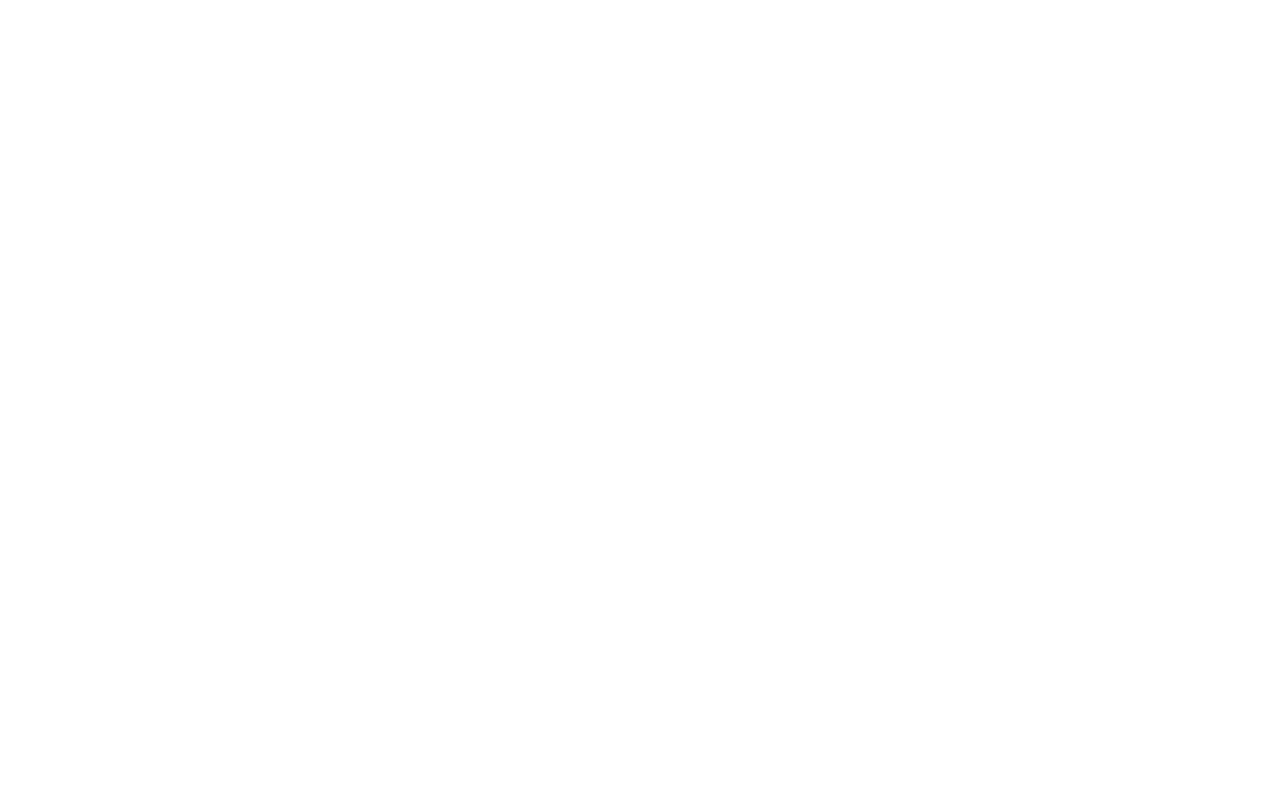
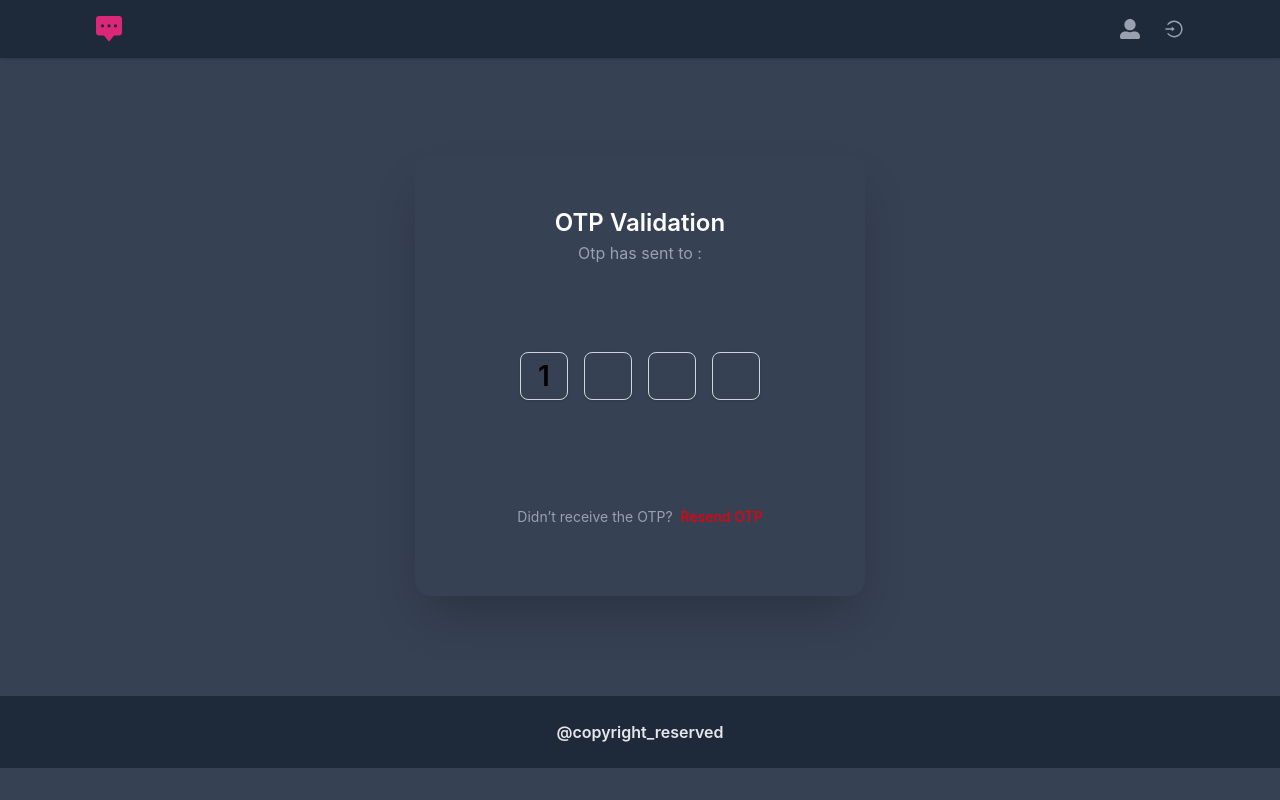
Before and after one commit to prasad7217/ChatApp_Frontend, a React (Vite) app: page /otp in a window 1280 px wide. Before the commit this address had no page. Built offline with nearby package versions, Linux system fonts and the light colour scheme.

Commit message:
Building Otp verification UI

```diff
--- a/src/App.jsx
+++ b/src/App.jsx
@@ -5,9 +5,10 @@
 import './App.css'
 import MainBody from './components/MainBody'
 import { BrowserRouter, Route, Routes } from 'react-router-dom'
-import Login from './components/Login'
+import Login from './components/UserAuthentication/Login'
 import Body from './components/Body'
-import SignUp from './components/Signup'
+import SignUp from './components/UserAuthentication/Signup'
+import EmailOtp from './components/UserAuthentication/EmailOtp'
 
 function App() {
 
@@ -20,6 +21,7 @@
           <Route path='/' element={<Body />} />
           <Route path='/login' element={<Login />} />
           <Route path='/signup' element={<SignUp />} />
+          <Route path='/otp' element={<EmailOtp />} />
         </Route>
       </Routes>
     </BrowserRouter>
--- /dev/null
+++ b/src/components/UserAuthentication/EmailOtp.jsx
@@ -0,0 +1,43 @@
+import React, { useState } from "react";
+
+const EmailOtp = () => {
+  const OTP_DIGITCOUNT = 4;
+
+  const [inputArr, setInputArr] = useState(new Array(OTP_DIGITCOUNT).fill("1"));
+
+  return (
+    <div className="lg:min-h-[80vh] w-full flex items-center justify-center">
+      <div className="w-[450px] h-[55vh] shadow-2xl rounded-2xl p-8">
+        <div className="w-full h-[25%] flex flex-col items-center justify-center">
+          <h1 className="text-[24px] font-semibold text-white">
+            OTP Validation
+          </h1>
+          <p className="text-gray-400">Otp has sent to :{}</p>
+        </div>
+        <div className="w-full h-[50%] flex items-center justify-center gap-4">
+          {inputArr.map((input, index) => {
+            return (
+              <input
+                className="w-12 h-12 text-center text-[28px] font-semibold border border-gray-300 rounded-lg shadow-sm outline-none transition-all duration-200 focus:border-red-600 focus:ring-2 focus:ring-red-600"
+                key={index}
+                type="text"
+                value={input[index]}
+                onChange={(e) => handleInput(e.target.value, index)}
+              />
+            );
+          })}
+        </div>
+        <div className="w-full h-[25%] flex items-center justify-center gap-2">
+          <p className="text-sm text-gray-400">Didn’t receive the OTP?</p>
+
+          <button
+            className=" text-red-600 font-medium text-sm hover:text-red-600/80 hover:underline transition duration-200 disabled:text-gray-400 disabled:cursor-not-allowed"
+          >
+            Resend OTP
+          </button>
+        </div>
+      </div>
+    </div>
+  );
+};
+export default EmailOtp;
--- a/src/components/Login.jsx
+++ b/src/components/UserAuthentication/Login.jsx
@@ -1,31 +1,37 @@
 import axios from "axios";
 import React, { useState } from "react";
-import { Link } from "react-router-dom";
+import { Link, useNavigate } from "react-router-dom";
 
 const Login = () => {
 
     const [email, setEmail] = useState("");
     const [password, setPassword] = useState("");
 
+    const navigate = useNavigate();
+
     const reqLogin = async () => {
 
         const res = await axios.post("http://localhost:7777/api/login", {
             email,
             password
-        }, { withCredentials: true })
+        }, { withCredentials: true });
+
+        if(res?.data?.success){
+            navigate("/otp")
+        }
 
     }
 
     return (
         <div className="w-full bg-gray-700 flex items-center justify-center mt-12 py-8">
             <div className="flex items-center justify-center ">
-                <div className="w-[350px] max-w-md p-8 space-y-4 rounded-2xl shadow-2xl border border-slate-700/50">
+                <div className="w-[420px] max-w-md p-8 space-y-6 rounded-2xl shadow-2xl border border-slate-700/50 lg:my-20">
                     <div className="space-y-2 text-center">
                         <h1 className="text-3xl font-bold tracking-tight text-white">Welcome back</h1>
                         <p className="text-sm text-slate-400">Please enter your details to login</p>
                     </div>
 
-                    <div className="space-y-4">
+                    <div className="space-y-6">
                         <div className="space-y-2">
                             <label className="text-sm font-medium leading-none text-slate-200">Email Address</label>
                             <input
--- a/src/index.css
+++ b/src/index.css
@@ -1,5 +1,7 @@
 @import "tailwindcss";
-
+body{
+    background-color: #364153;
+}
 .navShadow{
     box-shadow: rgba(50, 50, 93, 0.25) 0px 2px 5px -1px, rgba(0, 0, 0, 0.3) 0px 1px 3px -1px;
 }
```
Also changed, not shown: src/components/UserAuthentication/Signup.jsx (renamed from src/components/Signup.jsx), 1 other file (tests, documents, lock files or other folders).
